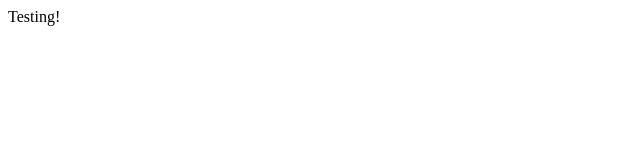
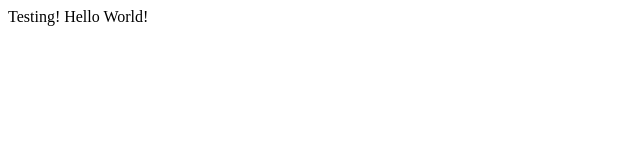
Before and after one commit to jabesss/myProject, a plain HTML site: page index.html in a window 1280 px wide. Shown: the whole page, without its empty margins (0-640 px from the left). Drawn offline with Linux system fonts and the light colour scheme.

Commit message:
Update index.html

```diff
--- a/index.html
+++ b/index.html
@@ -1,5 +1,5 @@
 <html>
   <body>
-    Testing!
+    Testing! Hello World!
   </body>
 </html>
```
